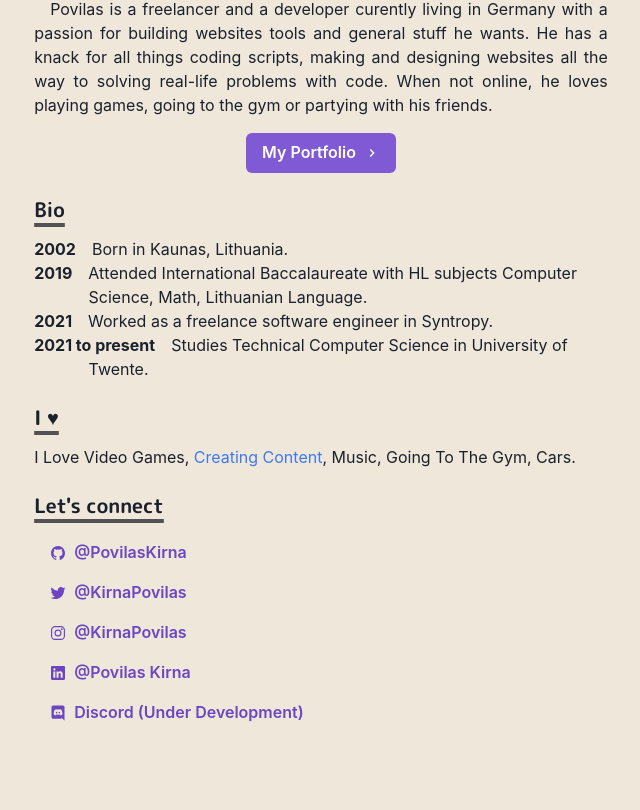
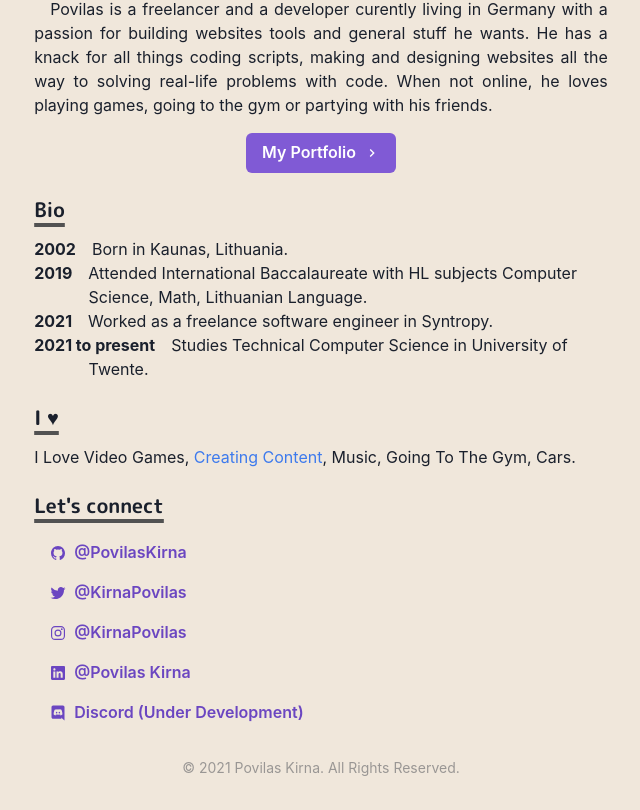
Before and after one commit to PovilasKirna/portfolio_website, a Next.js app: page / in a window 1280 px wide. Shown: the part 217-1027 px from the top of the page, without its empty margins (319-959 px from the left). Before the commit the page ends 1006 px from the top, so only its background shows below. Built offline with nearby package versions, Linux system fonts and the light colour scheme.

Commit message:
added a footer to the page, updated package.json

```diff
--- /dev/null
+++ b/components/footer.js
@@ -0,0 +1,11 @@
+import { Box } from "@chakra-ui/react";
+
+const Footer = () => {
+	return (
+		<Box align="center" opacity={0.4} fontSize="sm">
+			&copy; {new Date().getFullYear()} Povilas Kirna. All Rights Reserved.
+		</Box>
+	);
+};
+
+export default Footer;
--- a/components/layouts/main.js
+++ b/components/layouts/main.js
@@ -1,6 +1,7 @@
 import Head from "next/head";
 import { Box, Container } from "@chakra-ui/react";
 import Navbar from "../navbar.js";
+import Footer from "../footer.js";
 
 const Main = ({ children, router }) => {
 	return (
@@ -14,6 +15,7 @@
 			<Container maxW="container.md" pt={14}>
 				{children}
 			</Container>
+			<Footer />
 		</Box>
 	);
 };
--- a/package.json
+++ b/package.json
@@ -1,4 +1,7 @@
 {
+  "name": "portfolio",
+  "version": "0.1.0",
+  "homepage": "http://povilaskirna.com",
   "private": true,
   "scripts": {
     "dev": "next dev",
```
